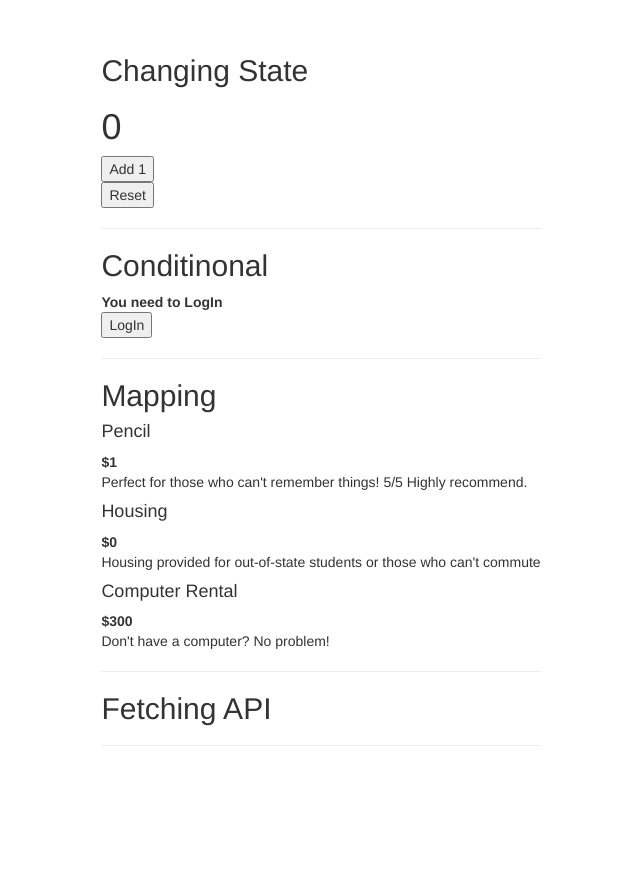
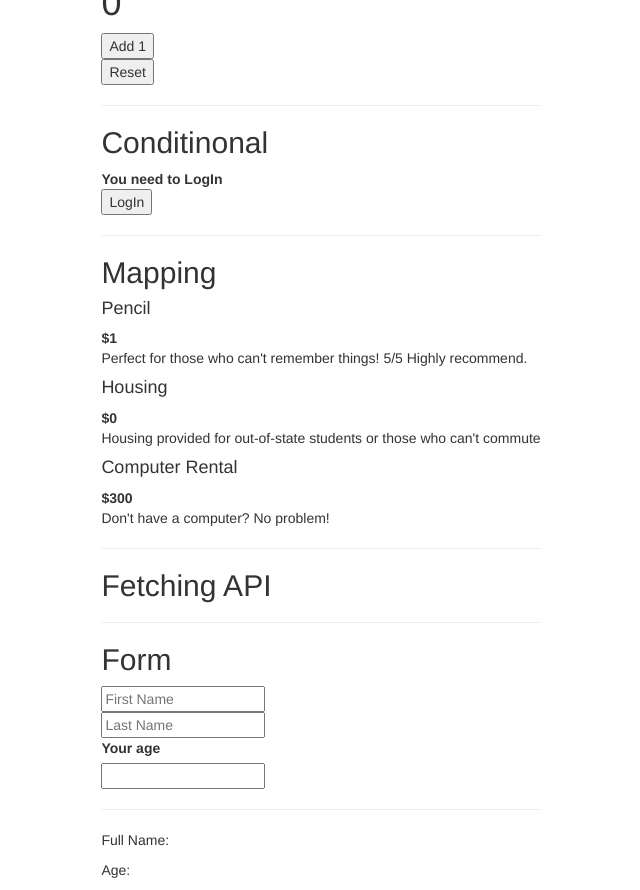
Before and after one commit to thule78/react-udemy, a React app: page / in a window 1280 px wide. Shown: the whole page, without its empty margins (319-959 px from the left). Before the commit the page ends 800 px from the top, so only its background shows below. Built offline with nearby package versions, Linux system fonts and the light colour scheme.

Commit message:
form name, age

```diff
--- a/src/components/App.jsx
+++ b/src/components/App.jsx
@@ -4,6 +4,7 @@ import PlusOne from './PlusOne'
 import Conditional from './Conditional'
 import Mapping from './Mapping'
 import FetchingApi from './FetchingApi'
+import Form from './FormContainer'
 
 function App () {
   return (
@@ -20,6 +21,8 @@ function App () {
       <h2>Fetching API</h2>
       <FetchingApi />
       <hr />
+      <h2>Form</h2>
+      <Form />
     </div>
   )
 }
--- a/src/components/FetchingApi.jsx
+++ b/src/components/FetchingApi.jsx
@@ -11,7 +11,7 @@ class FetchingApi extends Component {
 
   ComponentDidMount(){
     this.setState({loading: true})
-    fetch("https://swapi.co/api/people/1")
+    fetch("https://swapi.co//api/people/?page=2")
       .then(response => response.json())
       .then(data => {
         this.setState({
--- /dev/null
+++ b/src/components/FormComponent.jsx
@@ -0,0 +1,39 @@
+import React from 'react'
+
+function FromComponent (props){
+  return(
+    <main>
+      <from>
+        <input
+        type="text"
+        onChange={props.handleChange}
+        value={props.data.firstName}
+        name="firstName"
+        placeholder="First Name"  />
+        <br />
+        <input
+          type="text"
+          onChange={props.handleChange}
+          value={props.data.lastName}
+          name="lastName"
+          placeholder="Last Name"
+        />
+        <br />
+        <label>Your age</label><br />
+        <input
+          type="number"
+          onChange={props.handleChange}
+          value={props.data.age}
+          name="age"
+        />
+      </from>
+      <br />
+      <hr />
+      <p>Full Name: {props.data.firstName} {props.data.lastName}</p>
+      <p>Age: {props.data.age}</p>
+    </main>
+
+    )
+}
+
+export default FromComponent
--- /dev/null
+++ b/src/components/FormContainer.jsx
@@ -0,0 +1,33 @@
+import React, {Component} from 'react'
+
+import FormComponent from './FormComponent'
+
+
+class Form extends Component {
+  constructor(){
+    super()
+    this.state={
+      firstName: "",
+      lastName: "",
+      age: ""
+    }
+
+    this.handleChange = this.handleChange.bind(this)
+  }
+
+  handleChange(event) {
+    const {name, value, type} = event.target
+    this.setState({[name]: value})
+  }
+
+  render() {
+    return(
+      <FormComponent
+        handleChange = {this.handleChange}
+        data = {this.state}
+      />
+      )
+  }
+}
+
+export default Form
```
